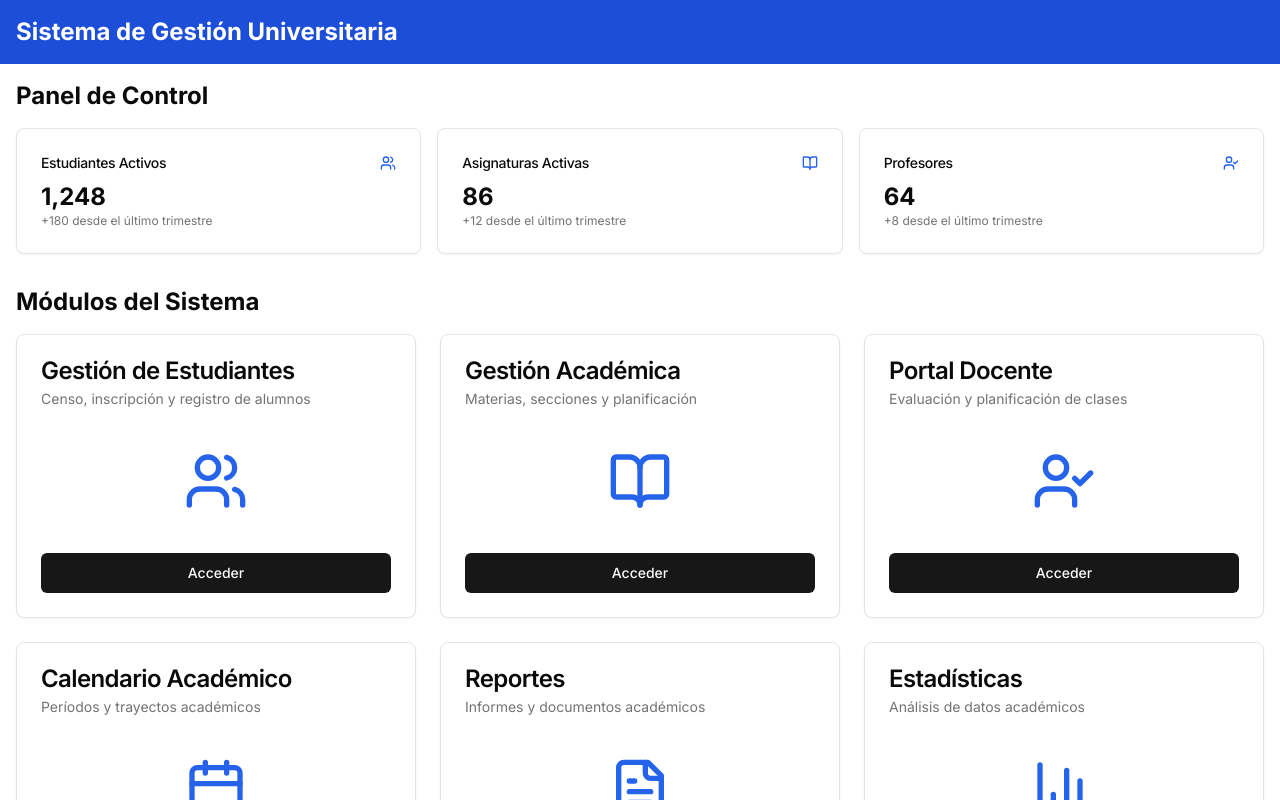
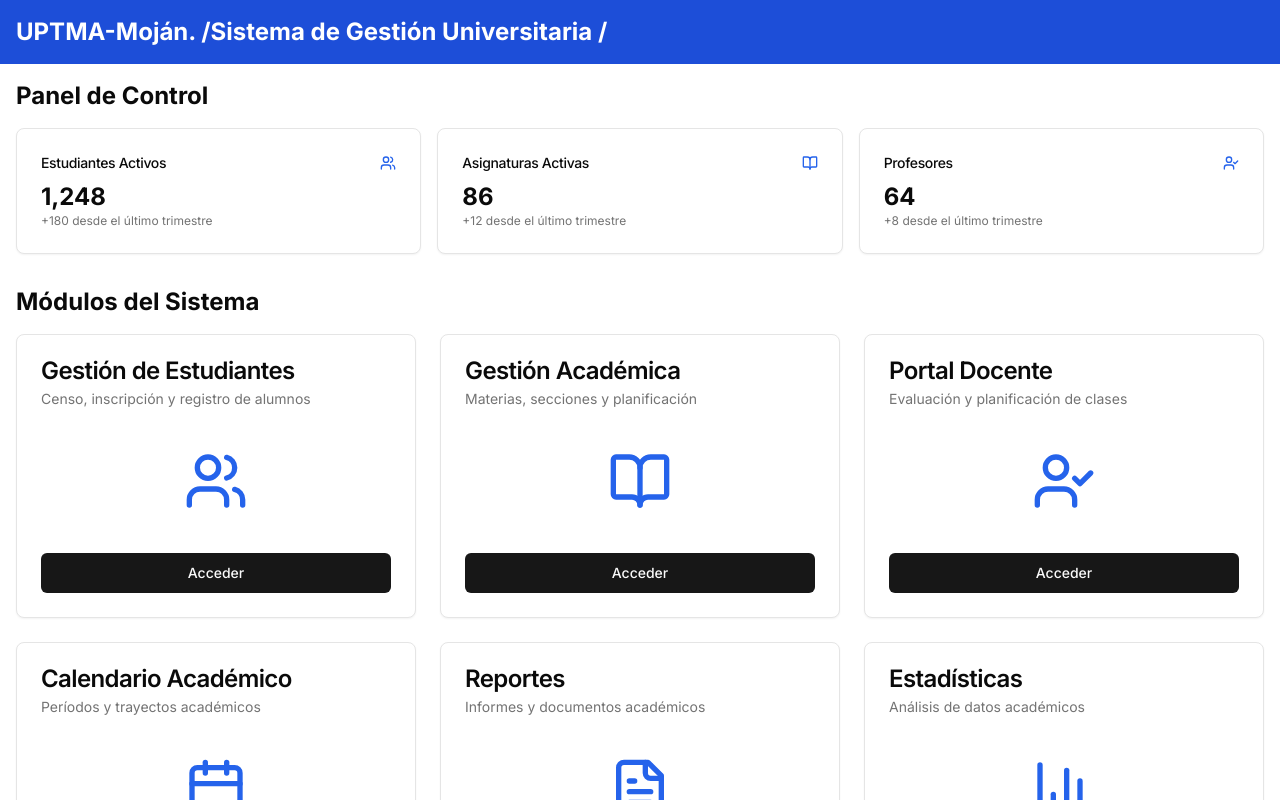
Before and after one commit to Lionnava/v0-university-app, a Next.js app: page / in a window 1280 px wide. Shown: the top 800 px of the page. Built offline with nearby package versions, Linux system fonts and the light colour scheme; sample sign-in values are in the browser's storage.

Commit message:
Update page.tsx

```diff
--- a/app/page.tsx
+++ b/app/page.tsx
@@ -8,7 +8,7 @@ export default function Home() {
     <div className="flex flex-col min-h-screen">
       <header className="bg-blue-700 text-white p-4">
         <div className="container mx-auto">
-          <h1 className="text-2xl font-bold">Sistema de Gestión Universitaria</h1>
+          <h1 className="text-2xl font-bold">UPTMA-Moján. /Sistema de Gestión Universitaria /</h1>
         </div>
       </header>
 
```
